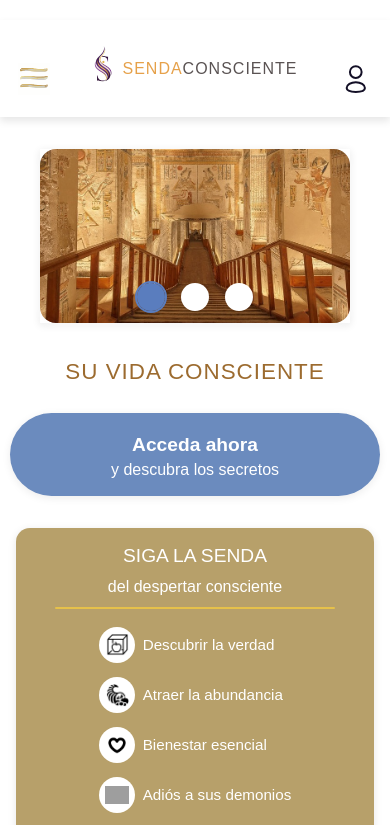
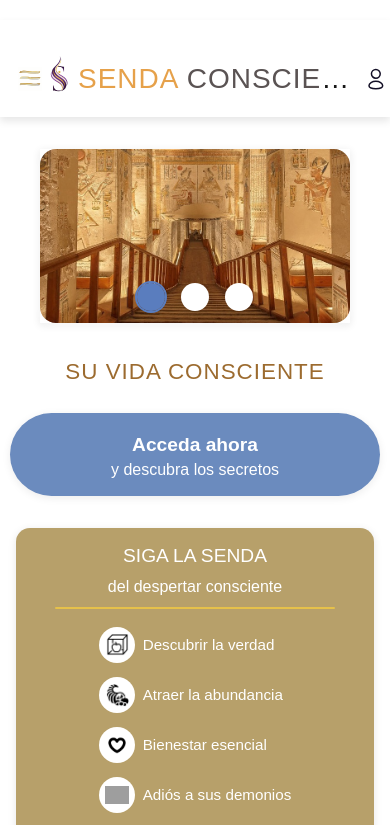
Before and after one commit to orbimatrix/Conscious-path, a Next.js app: page / in a window 390 px wide. Shown: the top 825 px of the page. Built offline with nearby package versions, Linux system fonts and the light colour scheme; grey boxes are pictures that could not be loaded.

Commit message:
Refactor header styles in globals.css by removing unused .header-center class and adjusting layout properties for improved responsiveness. Update Header component structure to streamline logo and icon arrangement, enhancing overall design consistency.

```diff
--- a/src/app/components/Header.tsx
+++ b/src/app/components/Header.tsx
@@ -62,14 +62,12 @@ export default function Header() {
             <div className="header-icon" onClick={toggleDropdown}>
               <Image src="/img/menu/menu200.svg" alt="Menu" width={32} height={32} />
             </div>
-                <div className="header-center">
               <div className="header-logo-container">
                 <Image src="/dollar.png" alt="Logo" width={22} height={22} />
                 <span className="header-brand-text">
                   <span className="header-brand-senda">SENDA</span>
                   <span className="header-brand-consciente"> CONSCIENTE</span>
                 </span>
-               </div>
             </div>
             <div className="header-icon">
               <Image src="/profile.svg" alt="User" width={32} height={32} />
--- a/src/app/globals.css
+++ b/src/app/globals.css
@@ -423,6 +423,7 @@
   gap: 8px;
 }
 
+
 .header-brand-text {
   font-weight: 400;
   font-size: 28px;
@@ -453,22 +454,15 @@
   box-shadow: 0 4px 8px 0 rgba(0,0,0,0.10);
   display: flex;
   align-items: center;
-  justify-content: space-between;
-  padding: 8px 2rem 0 2rem;
+  justify-content: space-around;
+  /* padding: 8px 2rem 0 2rem; */
   height: 72px;
   position: relative;
   z-index: 10;
   padding-top: max(8px, env(safe-area-inset-top));
 }
 
-.header-center {
-  display: flex;
-  align-items: center;
-  gap: 8px;
-  flex: 1;
-  justify-content: center;
-  min-width: 0;
-}
+
 
 .header-icon {
   display: flex;
@@ -483,24 +477,8 @@
     height: 62px;
     position: relative;
   }
-  .header-center {
-    position: absolute;
-    left: 0;
-    right: 0;
-    top: 0;
-    bottom: 0;
-    margin: auto;
-    justify-content: center;
-    align-items: center;
-    pointer-events: none;
-    z-index: 1;
-    display: flex;
-    text-align: center;
-  }
-  .header-center span {
-    font-size: 18px !important;
-    text-align: center;
-  }
+
+
   .header-icon {
     min-width: 40px;
     z-index: 2;
@@ -515,9 +493,7 @@
     padding: 4px 0.75rem 0 0.75rem;
     height: 60px;
   }
-  .header-center span {
-    font-size: 16px !important;
-  }
+
   .header-icon {
     min-width: 36px;
     padding: 6px;
@@ -529,9 +505,7 @@
     padding: 4px 0.5rem 0 0.5rem;
     height: 58px;
   }
-  .header-center span {
-    font-size: 14px !important;
-  }
+
   .header-icon {
     min-width: 32px;
     padding: 4px;
@@ -551,11 +525,6 @@
     justify-content: space-between !important;
   }
 
-  .header-center {
-    display: flex !important;
-    align-items: center !important;
-    gap: 8px !important;
-  }
 
   .header-icon {
     display: flex !important;
@@ -563,11 +532,7 @@
     justify-content: center !important;
   }
 
-  .header-center span {
-    line-height: 1.2 !important;
-    display: flex !important;
-    align-items: center !important;
-  }
+
 }
 
 @media screen and (max-width: 375px) and (max-height: 812px) {
@@ -582,11 +547,7 @@
     justify-content: space-between !important;
   }
 
-  .header-center {
-    display: flex !important;
-    align-items: center !important;
-    gap: 8px !important;
-  }
+
 
   .header-icon {
     display: flex !important;
@@ -594,11 +555,7 @@
     justify-content: center !important;
   }
 
-  .header-center span {
-    line-height: 1.2 !important;
-    display: flex !important;
-    align-items: center !important;
-  }
+
 }
 
 /* General iPhone safe area support */
@@ -624,11 +581,7 @@
     justify-content: space-between !important;
   }
 
-  .header-center {
-    display: flex !important;
-    align-items: center !important;
-    gap: 8px !important;
-  }
+
 
   .header-icon {
     display: flex !important;
```
Lines whose indentation alone changed are shown as unchanged.
